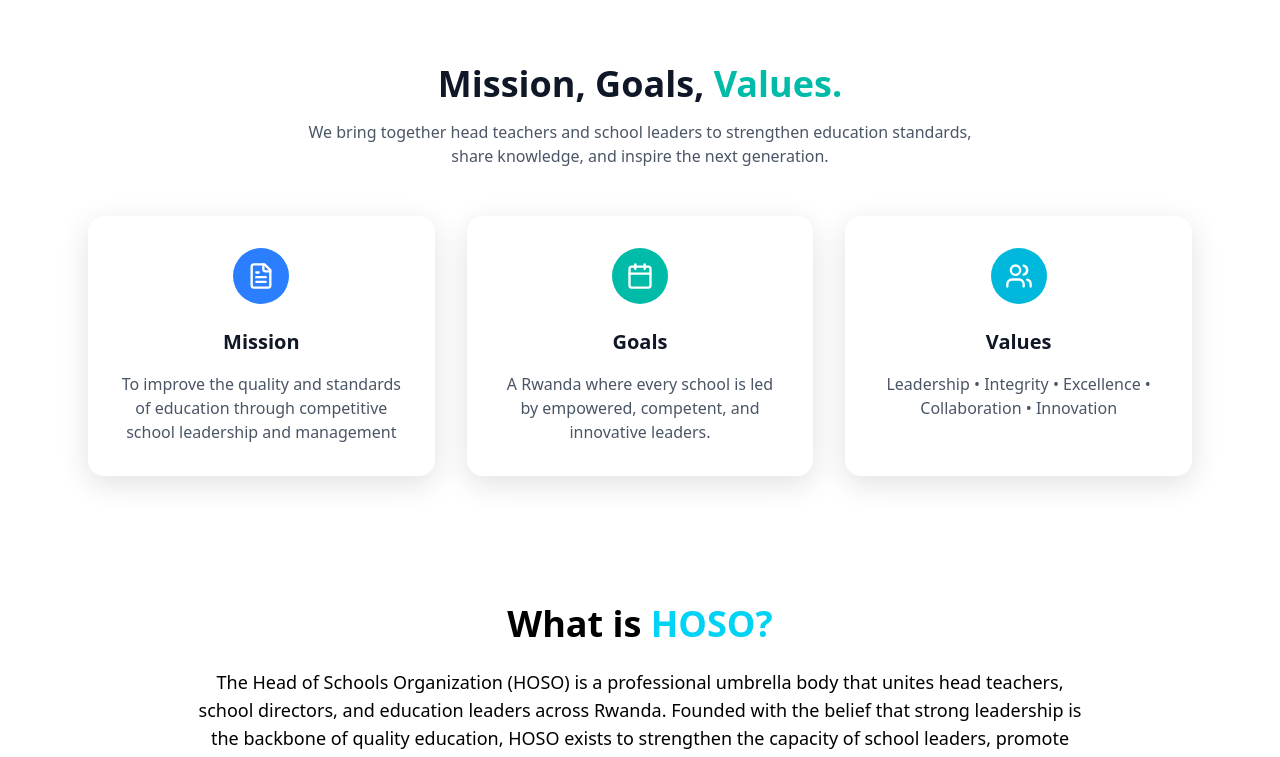
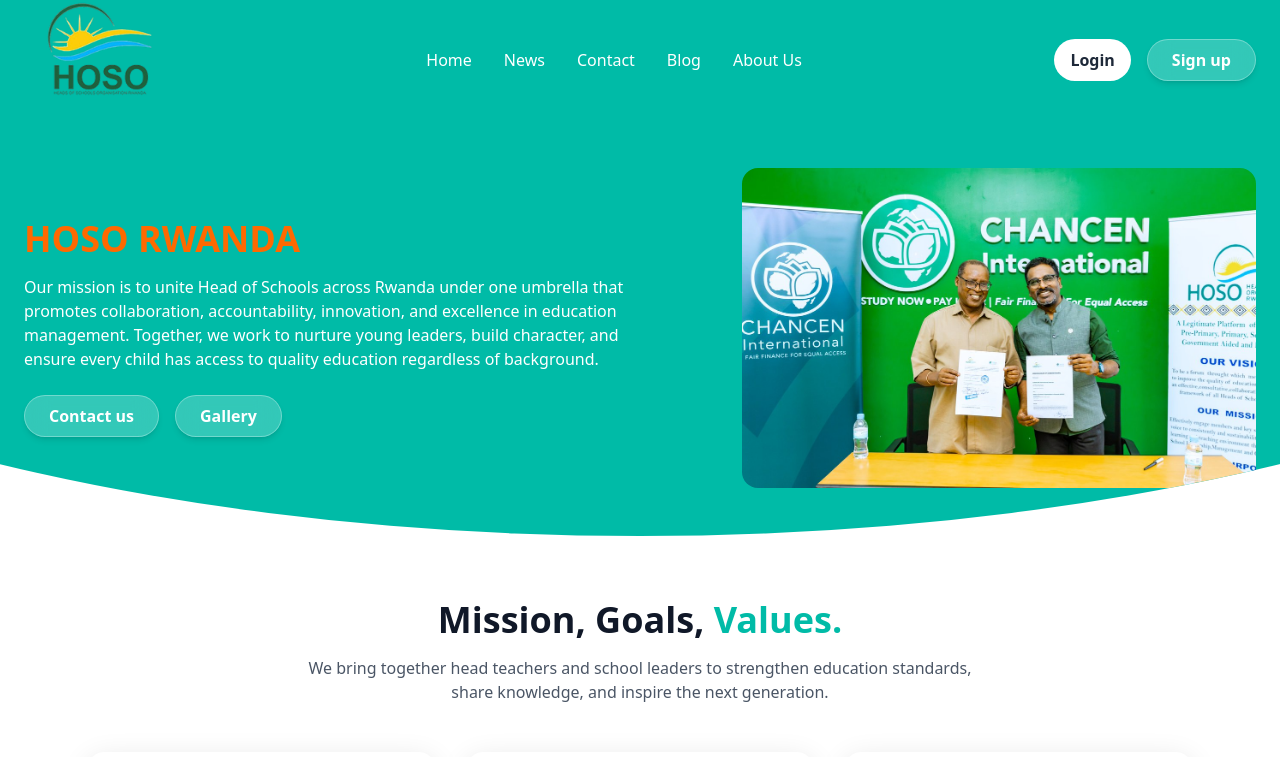
Before and after one commit to hirwa-arnaud/HOSO, a React (Vite) app in the folder tailwindcss4/: page / in a window 1280 px wide. Shown: the top 757 px of the page. Built offline with nearby package versions, Linux system fonts and the light colour scheme.

Commit message:
added react-router-dom

```diff
--- a/tailwindcss4/package.json
+++ b/tailwindcss4/package.json
@@ -15,6 +15,7 @@
     "react": "^19.1.1",
     "react-dom": "^19.1.1",
     "react-router": "^7.9.3",
+    "react-router-dom": "^7.9.3",
     "tailwindcss": "^4.1.13"
   },
   "devDependencies": {
--- a/tailwindcss4/src/pages/Landing.jsx
+++ b/tailwindcss4/src/pages/Landing.jsx
@@ -3,6 +3,7 @@
 import Jo from '../assets/jo.jpg';
 import Ho from '../assets/hos.jpg';
 import Nvs from '../assets/nvs.webp'
+import Header from '../components/Header'
 export default function Landin() {
   const items = [
     {
@@ -26,6 +27,7 @@
   ];
 return(
     <>
+    <Header />
     <section className="py-16 bg-white text-center">
       <h2 className="text-3xl md:text-4xl font-bold text-gray-900">
         Mission, Goals, <span className="text-teal-500">Values.</span>
```
Also changed, not shown: 1 other file (tests, documents, lock files or other folders).
